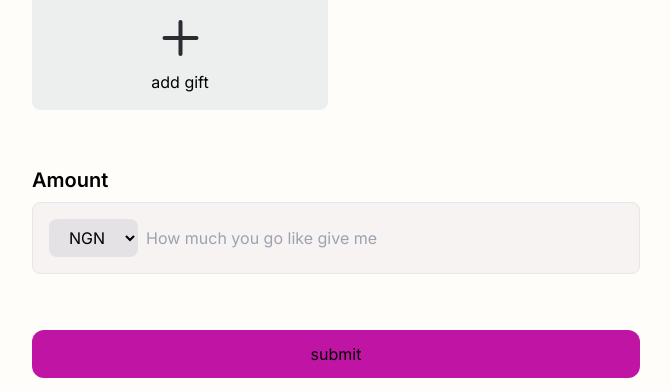
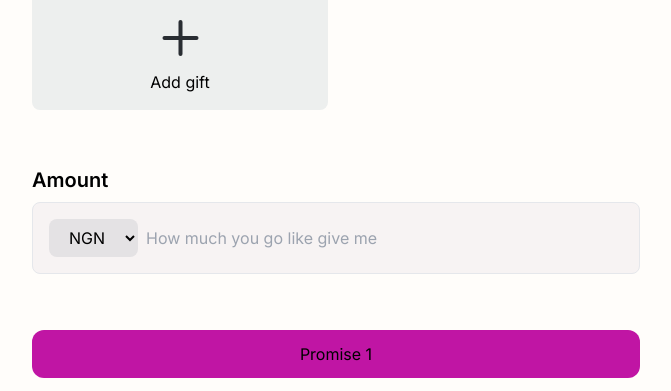
Before and after one commit to SirhmVFX/promisecard-v2, a Next.js app: page /1/give in a window 1280 px wide. Shown: the part 436-827 px from the top of the page, without its empty margins (304-975 px from the left). Built offline with nearby package versions, Linux system fonts and the light colour scheme.

Commit message:
worrk resumes

```diff
--- a/app/(owner)/[userid]/give/page.jsx
+++ b/app/(owner)/[userid]/give/page.jsx
@@ -4,8 +4,54 @@ import Link from "next/link";
 import Image from "next/image";
 
 import { useState, useEffect } from "react";
+import {
+  addDoc,
+  collection,
+  doc,
+  serverTimestamp,
+  setDoc,
+} from "firebase/firestore";
+import { db } from "@/app/firebase/config";
+
+import { useRouter } from "next/navigation";
 
 const Give = ({ params }) => {
+  const [giverName, setGivername] = useState("");
+  const [date, setDate] = useState("");
+  const saidGift = JSON.parse(localStorage.getItem("gifts")) || [];
+  const [curenncy, setCurrency] = useState("");
+  const [amount, setAmount] = useState("");
+  const promisedUser = params.userid;
+  const [clicked, setClicked] = useState(false);
+  const [error, setError] = useState(false);
+  const router = useRouter();
+
+  const handlePromise = async (e) => {
+    e.preventDefault();
+
+    try {
+      await addDoc(collection(db, "promisedGifts"), {
+        giverName,
+        date,
+        saidGift,
+        curenncy,
+        amount,
+        promisedUser,
+        timeStamp: serverTimestamp(),
+      });
+
+      localStorage.removeItem("gifts");
+      localStorage.removeItem("addedStatus");
+      setGivername("");
+      setDate("");
+      setCurrency("");
+      setAmount("");
+    } catch (error) {
+      console.log(error);
+      setError(false);
+    }
+  };
+
   const selectedGift = JSON.parse(localStorage.getItem("gifts")) || [];
   const [addedStatus, setAddedStatus] = useState({});
 
@@ -49,8 +95,16 @@ const Give = ({ params }) => {
             </svg>
           </Link>
         </div>
-
-        <form>
+        {error ? (
+          <div className="p-4 border rounded-lg border-red-600 text-red-600 mb-4">
+            <p>
+              Unable to promise this {params.userid} a gift. Please try again
+            </p>
+          </div>
+        ) : (
+          ""
+        )}
+        <form onSubmit={handlePromise}>
           <div className="pb-14">
             <label htmlFor="" className="text-black text-xl font-semibold">
               Giver's Name
@@ -59,6 +113,7 @@ const Give = ({ params }) => {
             <div className="flex justify-between p-4 bg-[#F7F3F3] border rounded-2xl mt-2">
               <input
                 type="text"
+                onChange={(e) => setGivername(e.target.value)}
                 placeholder="Wetin be your name boss"
                 className="outline-none text-black bg-transparent"
               />
@@ -92,7 +147,8 @@ const Give = ({ params }) => {
             <div className="flex justify-between p-4 bg-[#F7F3F3] border rounded-2xl mt-2">
               <input
                 type="date"
-                placeholder="Wetin be your name boss"
+                placeholder="when boss"
+                onChange={(e) => setDate(e.target.value)}
                 className="outline-none text-black bg-transparent"
               />
               <svg
@@ -205,7 +261,7 @@ const Give = ({ params }) => {
                     />
                   </svg>
                 </div>
-                <p>add gift</p>
+                <p>Add gift</p>
               </Link>
             </div>
           </div>
@@ -218,33 +274,35 @@ const Give = ({ params }) => {
               <select
                 name=""
                 id=""
+                onChange={(e) => setCurrency(e.target.value)}
                 className="text-black bg-[#E4E2E4] py-2 px-4 rounded-lg  outline-none"
               >
-                <option className="text-sm" value="">
+                <option className="text-sm" value="NGN">
                   NGN
                 </option>
-                <option className="text-sm" value="">
+                <option className="text-sm" value="USD">
                   USD
                 </option>
-                <option className="text-sm" value="">
+                <option className="text-sm" value="EUR">
                   EUR
                 </option>
-                <option className="text-sm" value="">
+                <option className="text-sm" value="CAD">
                   CAD
                 </option>
-                <option className="text-sm" value="">
+                <option className="text-sm" value="GBP">
                   GBP
                 </option>
               </select>
               <input
                 type="text"
                 placeholder="How much you go like give me"
+                onChange={(e) => setAmount(e.target.value)}
                 className="outline-none text-black bg-transparent w-full"
               />
             </div>
           </div>
           <button className="w-full py-3 rounded-xl bg-[#c015a4]">
-            submit
+            {clicked ? "Sending Promise" : `Promise ${params.userid}`}
           </button>
         </form>
       </section>
```
Also changed, not shown: app/(owner)/[userid]/gifted/page.jsx (renamed from app/(owner)/[userid]/(user)/gifted/page.jsx).
